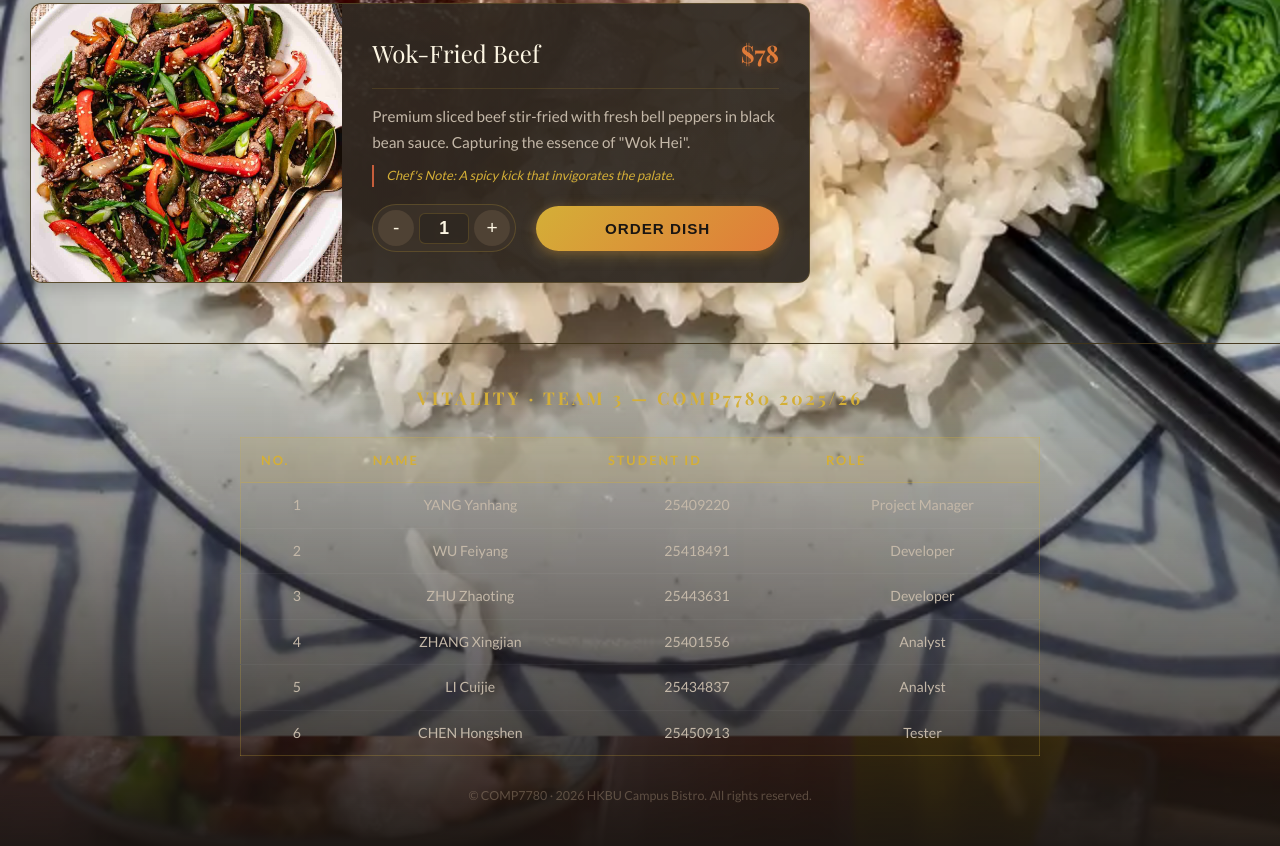
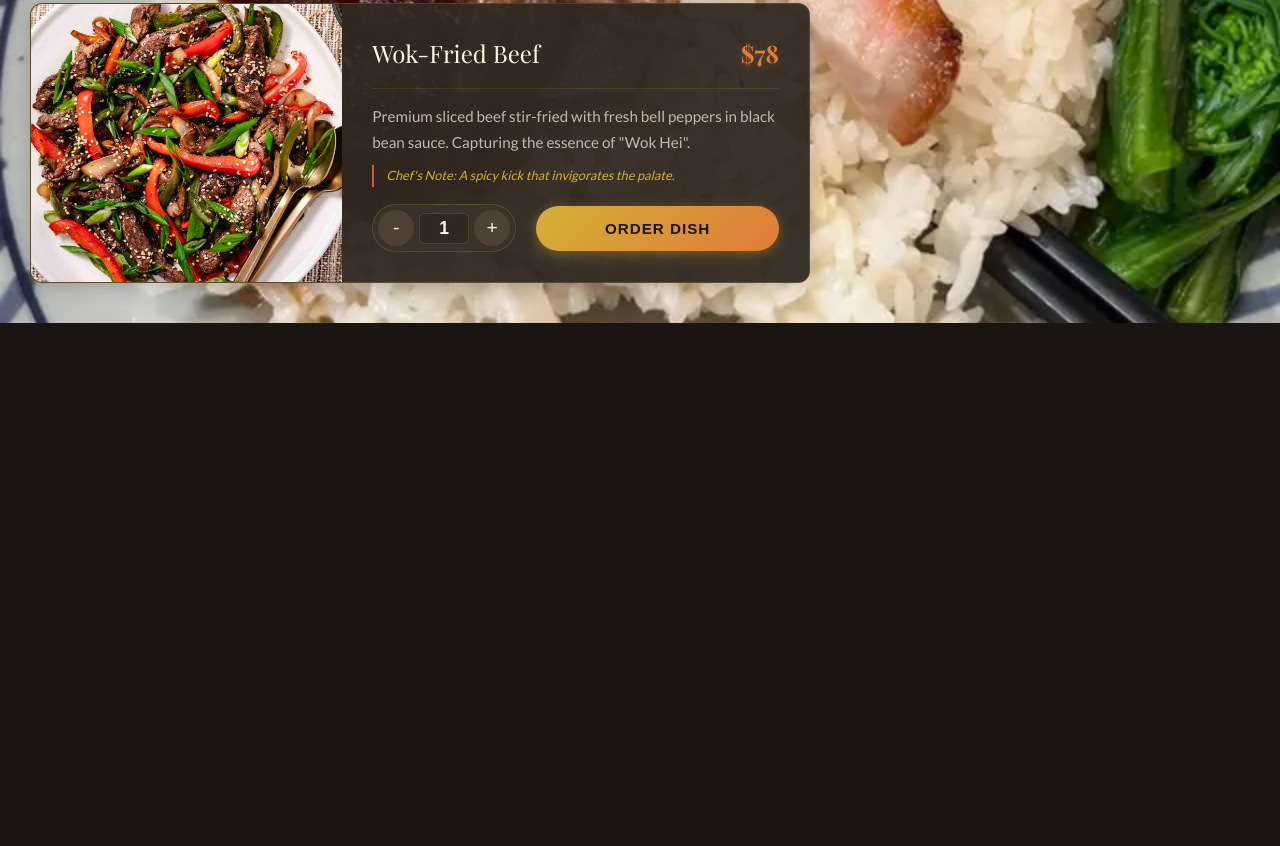
Before and after one commit to Fly-cpu-source/COMP7780-A3, a website: page comp7780_product.html in a window 1280 px wide. Shown: the part 970-1816 px from the top of the page. After the commit the page ends 1293 px from the top, so only its background shows below. Drawn offline with nearby package versions, Linux system fonts and the light colour scheme; a web font is replaced by a local one.

Commit message:
Remove student table footer from product.html
Co-Authored-By: Claude Sonnet 4.6 <noreply@anthropic.com>

```diff
--- a/comp7780_product.html
+++ b/comp7780_product.html
@@ -681,58 +681,6 @@
             .dish-info { width: 100%; }
         }
 
-        /* Footer team table */
-        .page-footer {
-            margin-top: 60px;
-            padding: 40px 30px;
-            border-top: 1px solid rgba(212, 175, 55, 0.2);
-            background: linear-gradient(180deg, rgba(30,24,18,0) 0%, rgba(26,21,18,0.95) 100%);
-            text-align: center;
-        }
-
-        .page-footer h3 {
-            font-family: var(--font-head);
-            font-size: 1.1rem;
-            color: var(--gold);
-            letter-spacing: 3px;
-            text-transform: uppercase;
-            margin-bottom: 24px;
-        }
-
-        .footer-team-table {
-            width: 100%;
-            max-width: 800px;
-            margin: 0 auto 30px;
-            border-collapse: collapse;
-            border: 1px solid rgba(212, 175, 55, 0.25);
-        }
-
-        .footer-team-table th {
-            background: rgba(212, 175, 55, 0.12);
-            color: var(--gold);
-            font-size: 0.8rem;
-            letter-spacing: 2px;
-            text-transform: uppercase;
-            padding: 12px 20px;
-            border-bottom: 1px solid rgba(212, 175, 55, 0.3);
-            text-align: left;
-        }
-
-        .footer-team-table td {
-            padding: 11px 20px;
-            color: var(--text-muted);
-            border-bottom: 1px solid rgba(255,255,255,0.04);
-            font-size: 0.88rem;
-        }
-
-        .footer-team-table tr:last-child td { border-bottom: none; }
-        .footer-team-table tbody tr:hover td { background: rgba(255,255,255,0.03); }
-
-        .footer-copy {
-            font-size: 0.78rem;
-            color: rgba(150,130,110,0.5);
-            margin-top: 10px;
-        }
     </style>
 </head>
 <body>
@@ -1064,28 +1012,5 @@
 </script>
 
 
-<footer class="page-footer">
-    <h3>Vitality · Team 3 — COMP7780 2025/26</h3>
-    <table class="footer-team-table">
-        <thead>
-            <tr>
-                <th>No.</th>
-                <th>Name</th>
-                <th>Student ID</th>
-                <th>Role</th>
-            </tr>
-        </thead>
-        <tbody>
-            <tr><td>1</td><td>YANG Yanhang</td><td>25409220</td><td>Project Manager</td></tr>
-            <tr><td>2</td><td>WU Feiyang</td><td>25418491</td><td>Developer</td></tr>
-            <tr><td>3</td><td>ZHU Zhaoting</td><td>25443631</td><td>Developer</td></tr>
-            <tr><td>4</td><td>ZHANG Xingjian</td><td>25401556</td><td>Analyst</td></tr>
-            <tr><td>5</td><td>LI Cuijie</td><td>25434837</td><td>Analyst</td></tr>
-            <tr><td>6</td><td>CHEN Hongshen</td><td>25450913</td><td>Tester</td></tr>
-        </tbody>
-    </table>
-    <p class="footer-copy">&copy; COMP7780 · 2026 HKBU Campus Bistro. All rights reserved.</p>
-</footer>
-
 </body>
 </html>
```
